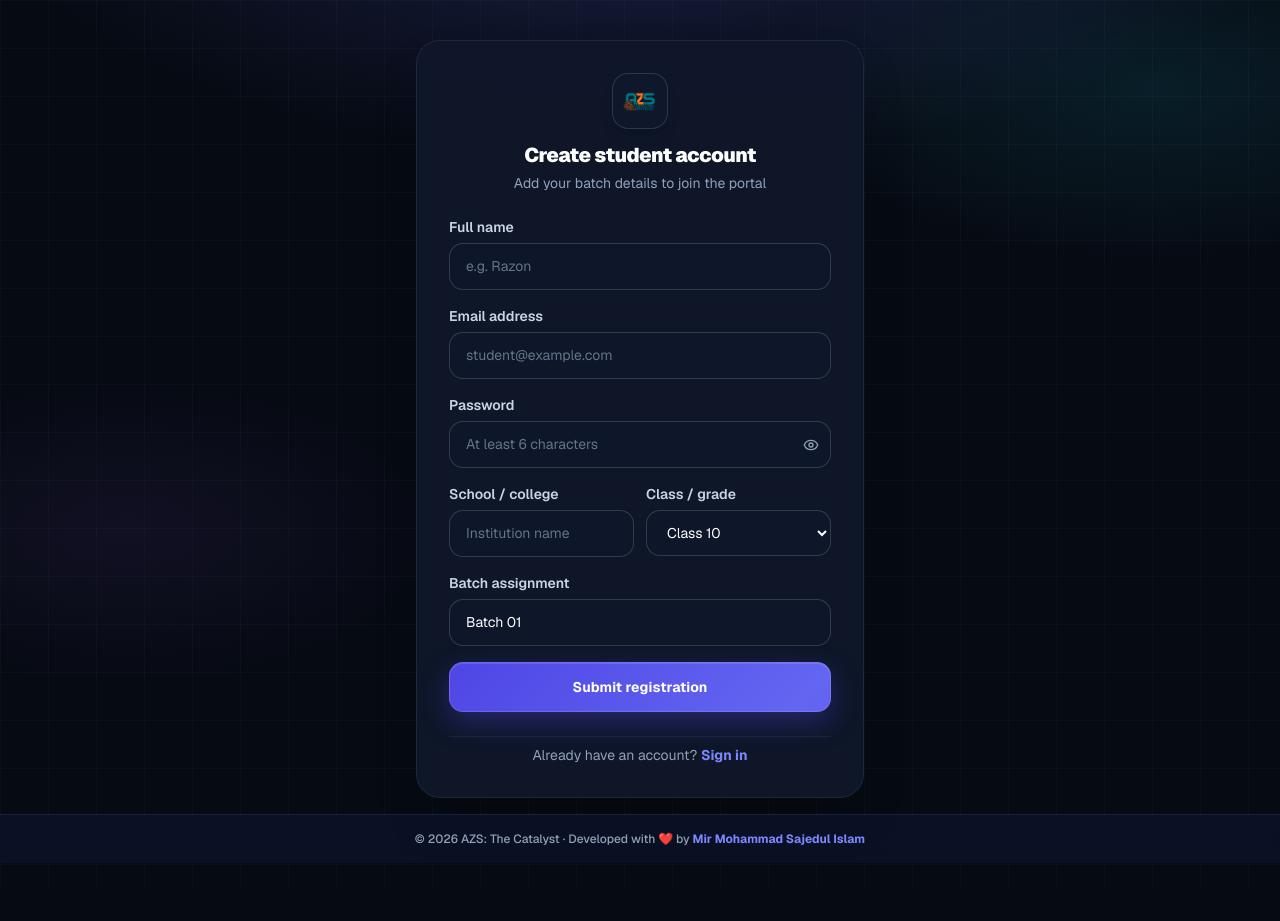
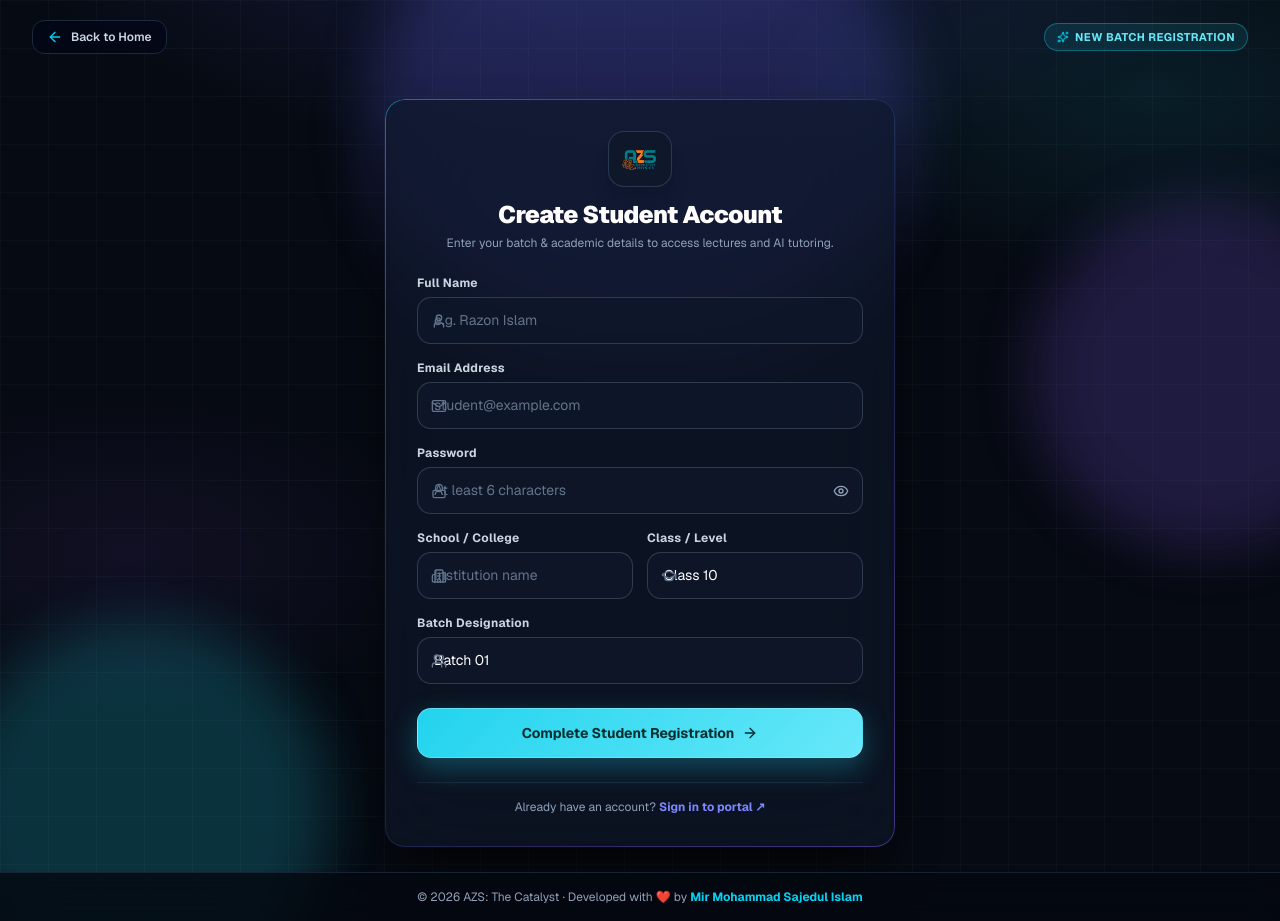
Before and after one commit to sajedulislam5840/AZS-The-Catalyst, a Next.js app in the folder frontend/: page /register in a window 1280 px wide. Before the commit the page ends 887 px from the top, so only its background shows below. Built offline with nearby package versions, Linux system fonts and the light colour scheme; no server answers.

Commit message:
Update page.tsx

```diff
--- a/frontend/src/app/register/page.tsx
+++ b/frontend/src/app/register/page.tsx
@@ -2,7 +2,23 @@
 
 import React, { useState, useEffect } from "react";
 import { useRouter } from "next/navigation";
-import { Eye, EyeOff, Loader2 } from "lucide-react";
+import { motion, AnimatePresence } from "framer-motion";
+import {
+  Eye,
+  EyeOff,
+  Loader2,
+  User,
+  Mail,
+  Lock,
+  GraduationCap,
+  Users,
+  Building2,
+  ArrowLeft,
+  ArrowRight,
+  ShieldCheck,
+  AlertCircle,
+  Sparkles,
+} from "lucide-react";
 import Link from "next/link";
 import axios from "axios";
 
@@ -16,6 +32,7 @@ const api = axios.create({
 
 export default function RegisterPage() {
   const router = useRouter();
+
   const [fullName, setFullName] = useState("");
   const [email, setEmail] = useState("");
   const [password, setPassword] = useState("");
@@ -25,7 +42,7 @@ export default function RegisterPage() {
   const [batchNo, setBatchNo] = useState("Batch 01");
   const [loading, setLoading] = useState(false);
   const [errorMsg, setErrorMsg] = useState("");
-  const [currentYear, setCurrentYear] = useState(2026);
+  const [currentYear, setCurrentYear] = useState(2025);
 
   useEffect(() => {
     setCurrentYear(new Date().getFullYear());
@@ -49,7 +66,8 @@ export default function RegisterPage() {
       router.push(`/login?email=${encodeURIComponent(email.trim())}`);
     } catch (err: any) {
       setErrorMsg(
-        err.response?.data?.detail || "Registration failed. Please check your details."
+        err.response?.data?.detail ||
+          "Registration failed. Please check your details and try again."
       );
     } finally {
       setLoading(false);
@@ -57,28 +75,88 @@ export default function RegisterPage() {
   };
 
   return (
-    <div className="azs-grid-bg min-h-screen text-slate-100 flex flex-col justify-between font-sans antialiased py-6">
-      <div className="flex-1 flex items-center justify-center p-4">
-        <div className="bg-[#0f172a]/95 border border-slate-800 rounded-3xl max-w-md w-full p-6 sm:p-8 shadow-2xl space-y-6">
+    <div className="azs-grid-bg relative min-h-screen text-slate-100 flex flex-col justify-between font-sans antialiased overflow-hidden selection:bg-indigo-500/30">
+      {/* Ambient background glow orbs */}
+      <div className="azs-orb azs-orb-indigo top-[-100px] left-1/2 -translate-x-1/2 h-[450px] w-[550px] opacity-35" />
+      <div className="azs-orb azs-orb-cyan bottom-[-80px] left-[-50px] h-[380px] w-[380px] opacity-25" />
+      <div className="azs-orb azs-orb-violet top-[200px] right-[-100px] h-[350px] w-[350px] opacity-20" />
+
+      {/* Top Floating Navigation */}
+      <header className="relative z-10 mx-auto flex w-full max-w-7xl items-center justify-between px-4 py-5 sm:px-8">
+        <Link
+          href="/"
+          className="inline-flex items-center gap-2 rounded-xl border border-slate-800 bg-slate-950/60 px-3.5 py-2 text-xs font-semibold text-slate-300 backdrop-blur-md transition-all hover:border-slate-700 hover:bg-slate-900 hover:text-white"
+        >
+          <ArrowLeft className="h-4 w-4 text-cyan-400" />
+          <span>Back to Home</span>
+        </Link>
+
+        <div className="flex items-center gap-2">
+          <span className="azs-badge azs-badge-cyan text-[10px]">
+            <Sparkles className="h-3 w-3 text-cyan-400" />
+            New Batch Registration
+          </span>
+        </div>
+      </header>
+
+      {/* Main Registration Card */}
+      <div className="relative z-10 flex-1 flex items-center justify-center p-4 sm:p-6 py-8">
+        <motion.div
+          initial={{ opacity: 0, y: 20, scale: 0.98 }}
+          animate={{ opacity: 1, y: 0, scale: 1 }}
+          transition={{ duration: 0.45, ease: "easeOut" }}
+          className="azs-card-glow max-w-lg w-full p-6 sm:p-8 bg-[#0a0f1d]/90 backdrop-blur-2xl shadow-2xl shadow-black/80 space-y-6"
+        >
+          {/* Logo & Header Title */}
           <div className="text-center space-y-3">
-            <Link href="/" className="w-14 h-14 mx-auto rounded-2xl overflow-hidden bg-slate-900 border border-slate-700/80 shadow-lg flex items-center justify-center p-1">
-              <img src="/logo.png" alt="AZS Logo" className="w-full h-full object-contain" />
+            <Link href="/" className="inline-flex relative group">
+              <div className="w-16 h-14 mx-auto rounded-2xl overflow-hidden bg-slate-900 border border-slate-700/80 shadow-xl flex items-center justify-center p-1.5 transition-transform group-hover:scale-105">
+                <img
+                  src="/logo.png"
+                  alt="AZS Logo"
+                  className="w-full h-full object-contain"
+                />
+              </div>
+              <div className="absolute -inset-1 rounded-2xl bg-gradient-to-r from-cyan-500/20 to-indigo-500/20 blur-md opacity-0 group-hover:opacity-100 transition-opacity -z-10" />
             </Link>
+
             <div>
-              <h1 className="text-xl font-black text-white tracking-tight">Create student account</h1>
-              <p className="text-sm text-slate-400 mt-1">Add your batch details to join the portal</p>
+              <h1 className="text-2xl font-black text-white tracking-tight">
+                Create Student Account
+              </h1>
+              <p className="text-xs text-slate-400 mt-1">
+                Enter your batch &amp; academic details to access lectures and AI tutoring.
+              </p>
             </div>
           </div>
 
+          {/* Error Message Alert */}
+          <AnimatePresence>
             {errorMsg && (
-            <div className="bg-rose-500/10 border border-rose-500/20 text-rose-300 text-sm p-3 rounded-xl text-center font-medium" role="alert">
-              {errorMsg}
-            </div>
+              <motion.div
+                initial={{ opacity: 0, height: 0 }}
+                animate={{ opacity: 1, height: "auto" }}
+                exit={{ opacity: 0, height: 0 }}
+                className="bg-rose-500/10 border border-rose-500/30 text-rose-300 text-xs p-3.5 rounded-xl flex items-start gap-2.5 shadow-lg shadow-rose-950/20"
+                role="alert"
+              >
+                <AlertCircle className="h-4 w-4 text-rose-400 shrink-0 mt-0.5" />
+                <span className="leading-relaxed">{errorMsg}</span>
+              </motion.div>
             )}
+          </AnimatePresence>
 
+          {/* Registration Form */}
           <form onSubmit={handleRegister} className="space-y-4">
+            {/* Full Name */}
             <div>
-              <label htmlFor="reg-name" className="text-sm font-semibold text-slate-300 block mb-1.5">Full name</label>
+              <label
+                htmlFor="reg-name"
+                className="text-xs font-bold text-slate-300 block mb-1.5 tracking-wide"
+              >
+                Full Name
+              </label>
+              <div className="relative">
                 <input
                   id="reg-name"
                   type="text"
@@ -86,13 +164,22 @@ export default function RegisterPage() {
                   autoComplete="name"
                   value={fullName}
                   onChange={(e) => setFullName(e.target.value)}
-                placeholder="e.g. Razon"
-                className="azs-input"
+                  placeholder="e.g. Razon Islam"
+                  className="azs-input pl-10 text-sm"
                 />
+                <User className="w-4 h-4 text-slate-500 absolute left-3.5 top-1/2 -translate-y-1/2 pointer-events-none" />
+              </div>
             </div>
 
+            {/* Email Address */}
             <div>
-              <label htmlFor="reg-email" className="text-sm font-semibold text-slate-300 block mb-1.5">Email address</label>
+              <label
+                htmlFor="reg-email"
+                className="text-xs font-bold text-slate-300 block mb-1.5 tracking-wide"
+              >
+                Email Address
+              </label>
+              <div className="relative">
                 <input
                   id="reg-email"
                   type="email"
@@ -101,12 +188,20 @@ export default function RegisterPage() {
                   value={email}
                   onChange={(e) => setEmail(e.target.value)}
                   placeholder="student@example.com"
-                className="azs-input"
+                  className="azs-input pl-10 text-sm"
                 />
+                <Mail className="w-4 h-4 text-slate-500 absolute left-3.5 top-1/2 -translate-y-1/2 pointer-events-none" />
+              </div>
             </div>
 
+            {/* Password */}
             <div>
-              <label htmlFor="reg-password" className="text-sm font-semibold text-slate-300 block mb-1.5">Password</label>
+              <label
+                htmlFor="reg-password"
+                className="text-xs font-bold text-slate-300 block mb-1.5 tracking-wide"
+              >
+                Password
+              </label>
               <div className="relative">
                 <input
                   id="reg-password"
@@ -117,90 +212,138 @@ export default function RegisterPage() {
                   value={password}
                   onChange={(e) => setPassword(e.target.value)}
                   placeholder="At least 6 characters"
-                  className="azs-input pr-11"
+                  className="azs-input pl-10 pr-11 text-sm"
                 />
+                <Lock className="w-4 h-4 text-slate-500 absolute left-3.5 top-1/2 -translate-y-1/2 pointer-events-none" />
+
                 <button
                   type="button"
                   onClick={() => setShowPassword((v) => !v)}
-                  className="absolute right-3 top-1/2 -translate-y-1/2 text-slate-400 hover:text-white"
+                  className="absolute right-3.5 top-1/2 -translate-y-1/2 text-slate-400 hover:text-white transition-colors"
                   aria-label={showPassword ? "Hide password" : "Show password"}
                 >
-                  {showPassword ? <EyeOff className="w-4 h-4" /> : <Eye className="w-4 h-4" />}
+                  {showPassword ? (
+                    <EyeOff className="w-4 h-4" />
+                  ) : (
+                    <Eye className="w-4 h-4" />
+                  )}
                 </button>
               </div>
             </div>
 
-            <div className="grid grid-cols-1 sm:grid-cols-2 gap-3">
+            {/* Grid 2 Columns: School + Class */}
+            <div className="grid grid-cols-1 sm:grid-cols-2 gap-3.5">
+              {/* Institution */}
               <div>
-                <label htmlFor="reg-school" className="text-sm font-semibold text-slate-300 block mb-1.5">School / college</label>
+                <label
+                  htmlFor="reg-school"
+                  className="text-xs font-bold text-slate-300 block mb-1.5 tracking-wide"
+                >
+                  School / College
+                </label>
+                <div className="relative">
                   <input
                     id="reg-school"
                     type="text"
                     value={school}
                     onChange={(e) => setSchool(e.target.value)}
                     placeholder="Institution name"
-                  className="azs-input"
+                    className="azs-input pl-10 text-xs"
                   />
+                  <Building2 className="w-4 h-4 text-slate-500 absolute left-3.5 top-1/2 -translate-y-1/2 pointer-events-none" />
                 </div>
+              </div>
+
+              {/* Class / Grade Select */}
               <div>
-                <label htmlFor="reg-class" className="text-sm font-semibold text-slate-300 block mb-1.5">Class / grade</label>
+                <label
+                  htmlFor="reg-class"
+                  className="text-xs font-bold text-slate-300 block mb-1.5 tracking-wide"
+                >
+                  Class / Level
+                </label>
+                <div className="relative">
                   <select
                     id="reg-class"
                     value={gradeClass}
                     onChange={(e) => setGradeClass(e.target.value)}
-                  className="azs-input"
+                    className="azs-input pl-10 text-xs appearance-none cursor-pointer"
                   >
-                  <option value="Class 9">Class 9</option>
-                  <option value="Class 10">Class 10</option>
-                  <option value="HSC 1st Year">HSC 1st Year</option>
-                  <option value="HSC 2nd Year">HSC 2nd Year</option>
+                    <option value="Class 9" className="bg-slate-900 text-white">Class 9</option>
+                    <option value="Class 10" className="bg-slate-900 text-white">Class 10</option>
+                    <option value="HSC 1st Year" className="bg-slate-900 text-white">HSC 1st Year</option>
+                    <option value="HSC 2nd Year" className="bg-slate-900 text-white">HSC 2nd Year</option>
                   </select>
+                  <GraduationCap className="w-4 h-4 text-slate-500 absolute left-3.5 top-1/2 -translate-y-1/2 pointer-events-none" />
+                </div>
               </div>
             </div>
 
+            {/* Batch Assignment */}
             <div>
-              <label htmlFor="reg-batch" className="text-sm font-semibold text-slate-300 block mb-1.5">Batch assignment</label>
+              <label
+                htmlFor="reg-batch"
+                className="text-xs font-bold text-slate-300 block mb-1.5 tracking-wide"
+              >
+                Batch Designation
+              </label>
+              <div className="relative">
                 <input
                   id="reg-batch"
                   type="text"
                   value={batchNo}
                   onChange={(e) => setBatchNo(e.target.value)}
-                placeholder="Batch 01"
-                className="azs-input"
+                  placeholder="e.g. Batch 01"
+                  className="azs-input pl-10 text-sm"
                 />
+                <Users className="w-4 h-4 text-slate-500 absolute left-3.5 top-1/2 -translate-y-1/2 pointer-events-none" />
+              </div>
             </div>
 
-            <button type="submit" disabled={loading} className="azs-btn-primary">
+            {/* Submit Button */}
+            <button
+              type="submit"
+              disabled={loading}
+              className="azs-btn-cyan mt-2 w-full py-3.5 text-sm font-extrabold group"
+            >
               {loading ? (
                 <>
-                  <Loader2 className="w-4 h-4 animate-spin" />
-                  <span>Submitting...</span>
+                  <Loader2 className="w-4 h-4 animate-spin text-teal-900" />
+                  <span>Creating Account...</span>
                 </>
               ) : (
-                <span>Submit registration</span>
+                <>
+                  <span>Complete Student Registration</span>
+                  <ArrowRight className="w-4 h-4 transition-transform group-hover:translate-x-1" />
+                </>
               )}
             </button>
           </form>
 
-          <div className="text-center pt-2 border-t border-slate-800/80">
-            <p className="text-sm text-slate-400">
+          {/* Sign In Redirect Link */}
+          <div className="text-center pt-4 border-t border-slate-800/80">
+            <p className="text-xs text-slate-400">
               Already have an account?{" "}
-              <Link href="/login" className="text-indigo-400 font-bold hover:underline">
-                Sign in
+              <Link
+                href="/login"
+                className="text-indigo-400 font-bold hover:text-indigo-300 hover:underline transition-colors"
+              >
+                Sign in to portal ↗
               </Link>
             </p>
           </div>
-        </div>
+        </motion.div>
       </div>
 
-      <footer className="w-full py-4 px-6 text-center border-t border-slate-800/80 bg-[#0c1227]/90 backdrop-blur-sm">
-        <p className="text-xs text-slate-400 font-medium">
+      {/* Footer */}
+      <footer className="relative z-10 w-full py-4 px-6 text-center border-t border-slate-800/80 bg-[#040810]/80 backdrop-blur-md">
+        <p className="text-xs text-slate-400">
           © {currentYear} AZS: The Catalyst · Developed with ❤️ by{" "}
           <a
             href="https://www.linkedin.com/in/sajedul-islam-data/"
             target="_blank"
             rel="noopener noreferrer"
-            className="font-bold text-indigo-400 hover:text-indigo-300 hover:underline transition"
+            className="font-bold text-cyan-400 hover:text-cyan-300 transition-colors"
           >
             Mir Mohammad Sajedul Islam
           </a>
```
Lines whose indentation alone changed are shown as unchanged.
